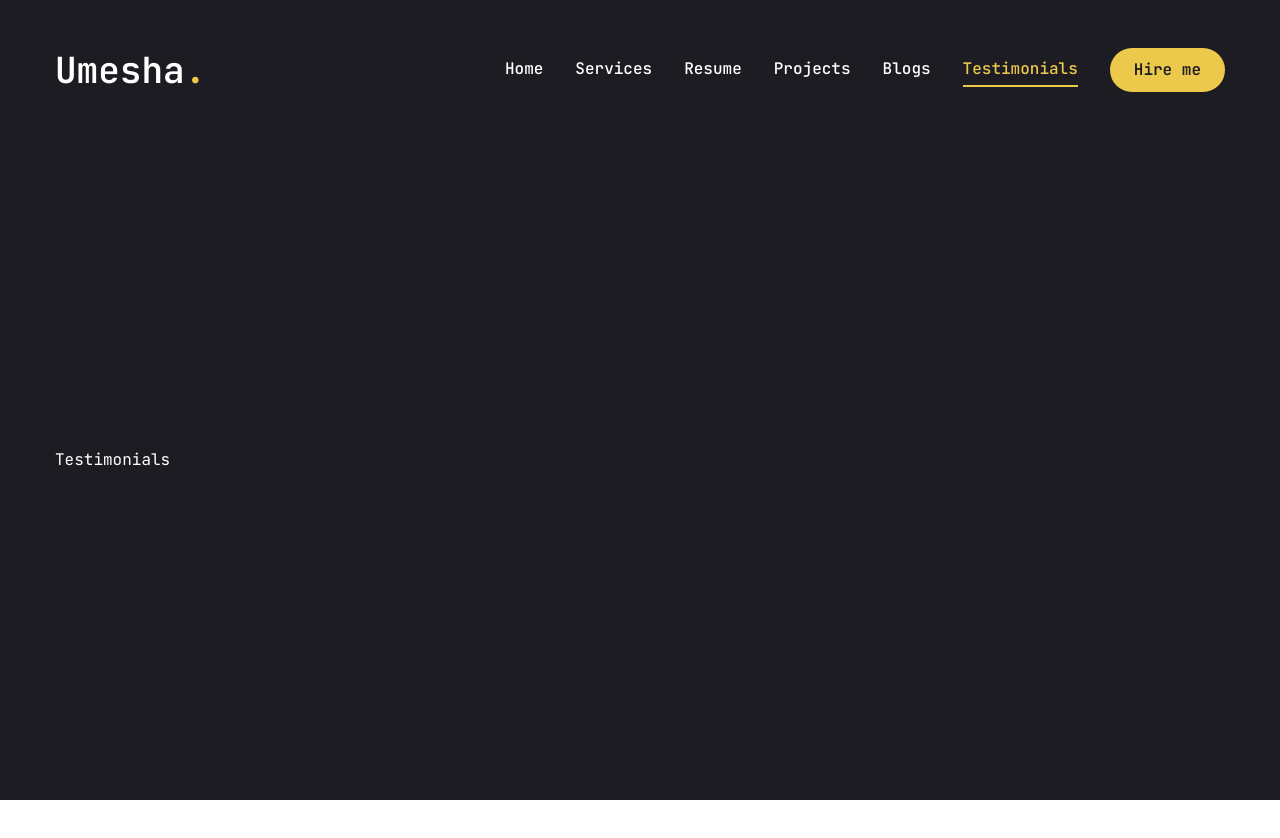
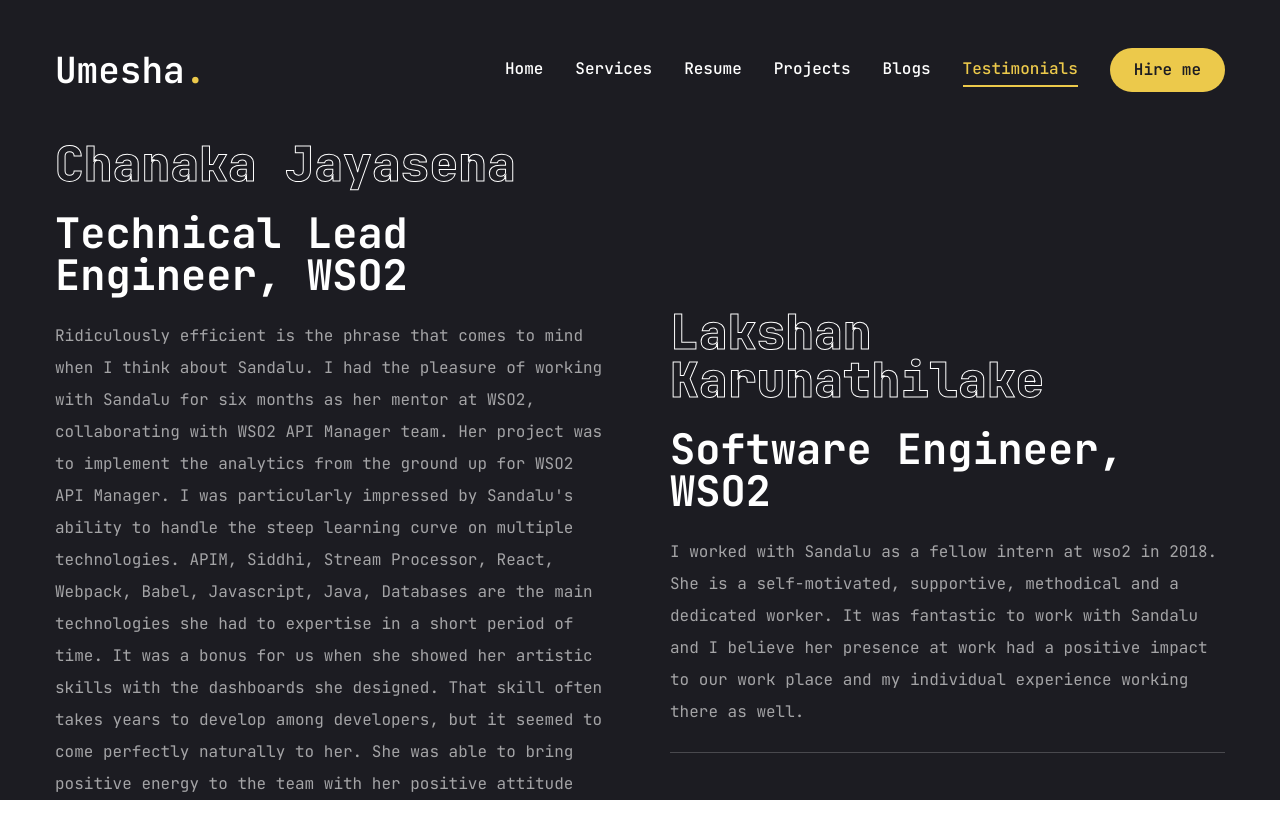
Before and after one commit to sandalu95/umesha-portfolio-web, a Next.js app: page /testimonials in a window 1280 px wide. Shown: the top 838 px of the page. Before the commit the page ends 800 px from the top, so only its background shows below. Built offline with nearby package versions, Linux system fonts and the light colour scheme.

Commit message:
add correct testimonials to the page

```diff
--- a/app/testimonials/page.jsx
+++ b/app/testimonials/page.jsx
@@ -1,5 +1,6 @@
 "use client";
 
+import { testimonials } from "@/data/data";
 import { motion } from "framer-motion";
 
 const Testimonials = () => {
@@ -14,7 +15,26 @@ const Testimonials = () => {
           }}
           className="grid grid-cols-1 md:grid-cols-2 gap-[60px]"
         >
-          <div>Testimonials</div>
+          {testimonials.map((testimonial, index) => {
+            return (
+              <div
+                key={index}
+                className="flex-1 flex flex-col justify-center gap-6 group"
+              >
+                <div className="w-full flex justify-between items-center">
+                  <div className="text-5xl font-extrabold text-outline text-transparent group-hover:text-outline-hover transition-all duration-500">
+                    {" "}
+                    {testimonial.name}
+                  </div>
+                </div>
+                <h2 className="text-[42px] font-bold leading-none text-white group-hover:text-accent transition-all duration-500">
+                  {testimonial.designation}
+                </h2>
+                <p className="text-white/60">{testimonial.testimonial}</p>
+                <div className="border-b border-white/20 w-full"></div>
+              </div>
+            );
+          })}
         </motion.div>
       </div>
     </section>
--- a/data/data.js
+++ b/data/data.js
@@ -203,6 +203,21 @@ export const services = [
   },
 ];
 
+export const testimonials = [
+  {
+    name: "Chanaka Jayasena",
+    designation: "Technical Lead Engineer, WSO2",
+    testimonial:
+      "Ridiculously efficient is the phrase that comes to mind when I think about Sandalu. I had the pleasure of working with Sandalu for six months as her mentor at WSO2, collaborating with WSO2 API Manager team. Her project was to implement the analytics from the ground up for WSO2 API Manager. I was particularly impressed by Sandalu's ability to handle the steep learning curve on multiple technologies. APIM, Siddhi, Stream Processor, React, Webpack, Babel, Javascript, Java, Databases are the main technologies she had to expertise in a short period of time. It was a bonus for us when she showed her artistic skills with the dashboards she designed. That skill often takes years to develop among developers, but it seemed to come perfectly naturally to her. She was able to bring positive energy to the team with her positive attitude and enthusiasm. I can remember she did a rocking final presentation. As a team member and a mentor, Sandalu earns my highest recommendation.",
+  },
+  {
+    name: "Lakshan Karunathilake",
+    designation: "Software Engineer, WSO2",
+    testimonial:
+      "I worked with Sandalu as a fellow intern at wso2 in 2018. She is a self-motivated, supportive, methodical and a dedicated worker. It was fantastic to work with Sandalu and I believe her presence at work had a positive impact to our work place and my individual experience working there as well.",
+  },
+];
+
 export const blogs = [
   {
     title: "Writing Unit Tests for React Using Jest",
```
